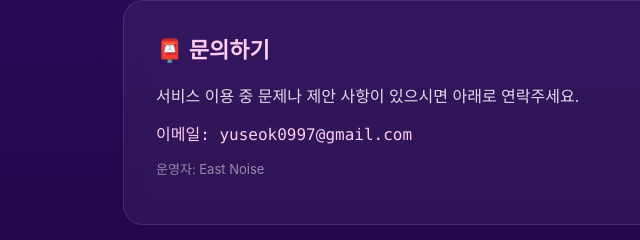
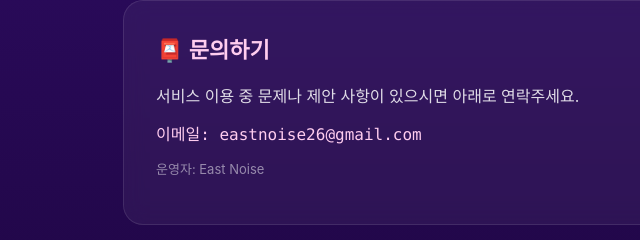
Before and after one commit to ustone1231/luvit-privacy, a plain HTML site: page index.html in a window 1280 px wide. Shown: the part 656-896 px from the top of the page, 157-797 px from the left. Drawn offline with Linux system fonts and the light colour scheme.

Commit message:
Update contact email to eastnoise26@gmail.com

```diff
--- a/index.html
+++ b/index.html
@@ -96,7 +96,7 @@
     <div class="card">
       <h2>📮 문의하기</h2>
       <p>서비스 이용 중 문제나 제안 사항이 있으시면 아래로 연락주세요.</p>
-      <p class="contact">이메일: yuseok0997@gmail.com</p>
+      <p class="contact">이메일: eastnoise26@gmail.com</p>
       <p style="font-size: 13px; color: rgba(255,255,255,0.5); margin-top: 8px;">운영자: East Noise</p>
     </div>
 
```
Also changed, not shown: privacy.html (+1 -1 lines).
